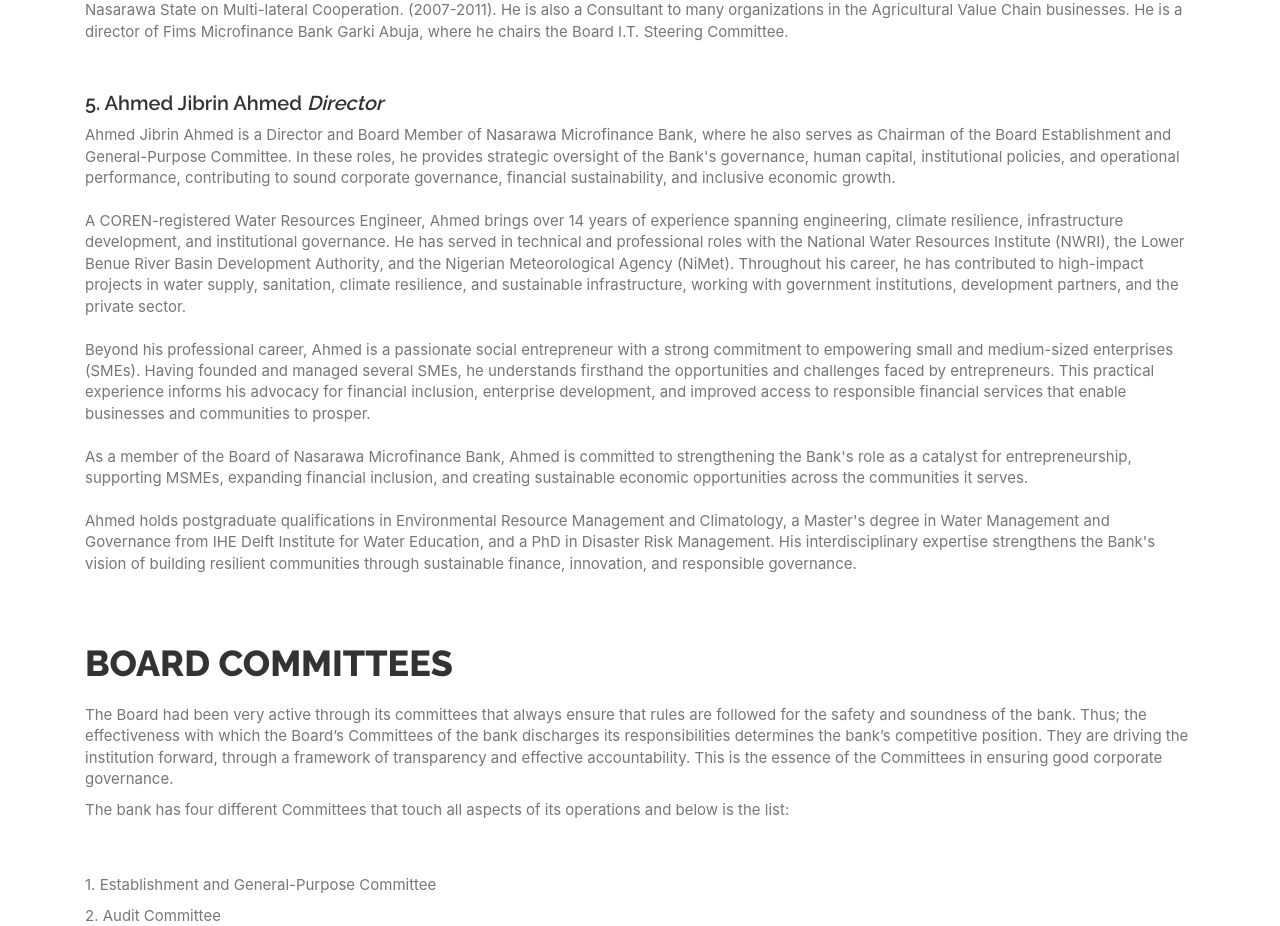
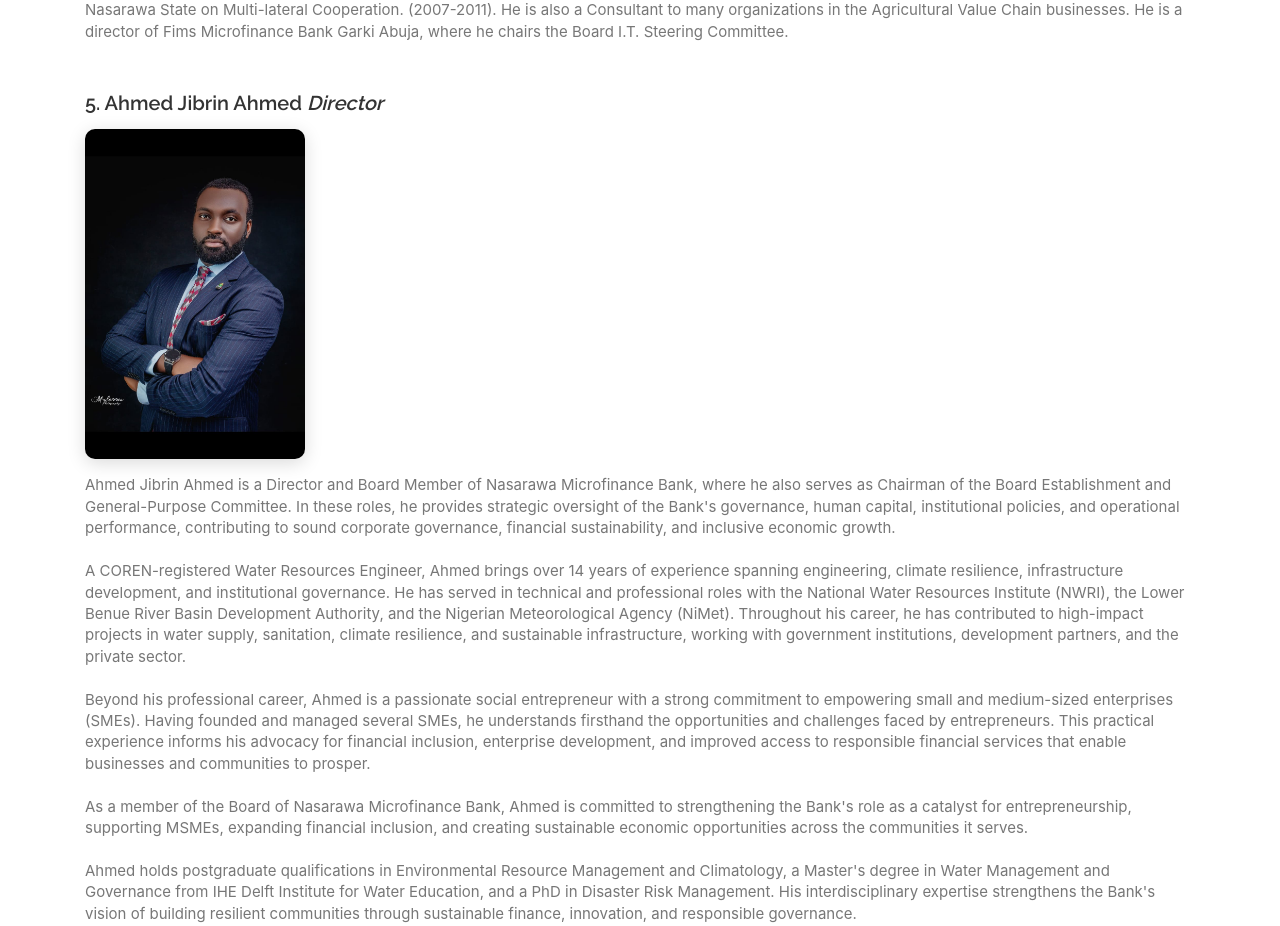
Before and after one commit to Al-aminI/nmfb-collection, a React (Create React App) app: page /directorsProfile in a window 1280 px wide. Shown: the part 1008-1934 px from the top of the page. Built offline with nearby package versions, Linux system fonts and the light colour scheme; what smooth-scroll would draw is missing.

Commit message:
Add Ahmed Jibrin Ahmed photo to Directors page

```diff
--- a/src/App.css
+++ b/src/App.css
@@ -86,6 +86,17 @@
   box-shadow: 0 4px 18px rgba(0, 0, 0, 0.1);
 }
 
+/* Directors page photo */
+.director-photo {
+  margin: 15px 0;
+}
+.director-photo img {
+  width: 220px;
+  height: auto;
+  border-radius: 10px;
+  box-shadow: 0 4px 18px rgba(0, 0, 0, 0.15);
+}
+
 @media (max-width: 768px) {
   .sfa-hero h1 {
     font-size: 28px;
--- a/src/components/pages/dp.jsx
+++ b/src/components/pages/dp.jsx
@@ -145,6 +145,12 @@ export const DP = () => {
                             <i>Director</i>
                           </span>{" "}
                         </h3>{" "}
+                        <div className="cg-text director-photo">
+                          <img
+                            src="img/directors/ahmed-jibrin-ahmed.jpg"
+                            alt="Ahmed Jibrin Ahmed"
+                          />
+                        </div>{" "}
                         <span>
                           {" "}
                           Ahmed Jibrin Ahmed is a Director and Board Member of
```
Also changed, not shown: public/img/directors/ahmed-jibrin-ahmed.jpg (added).
